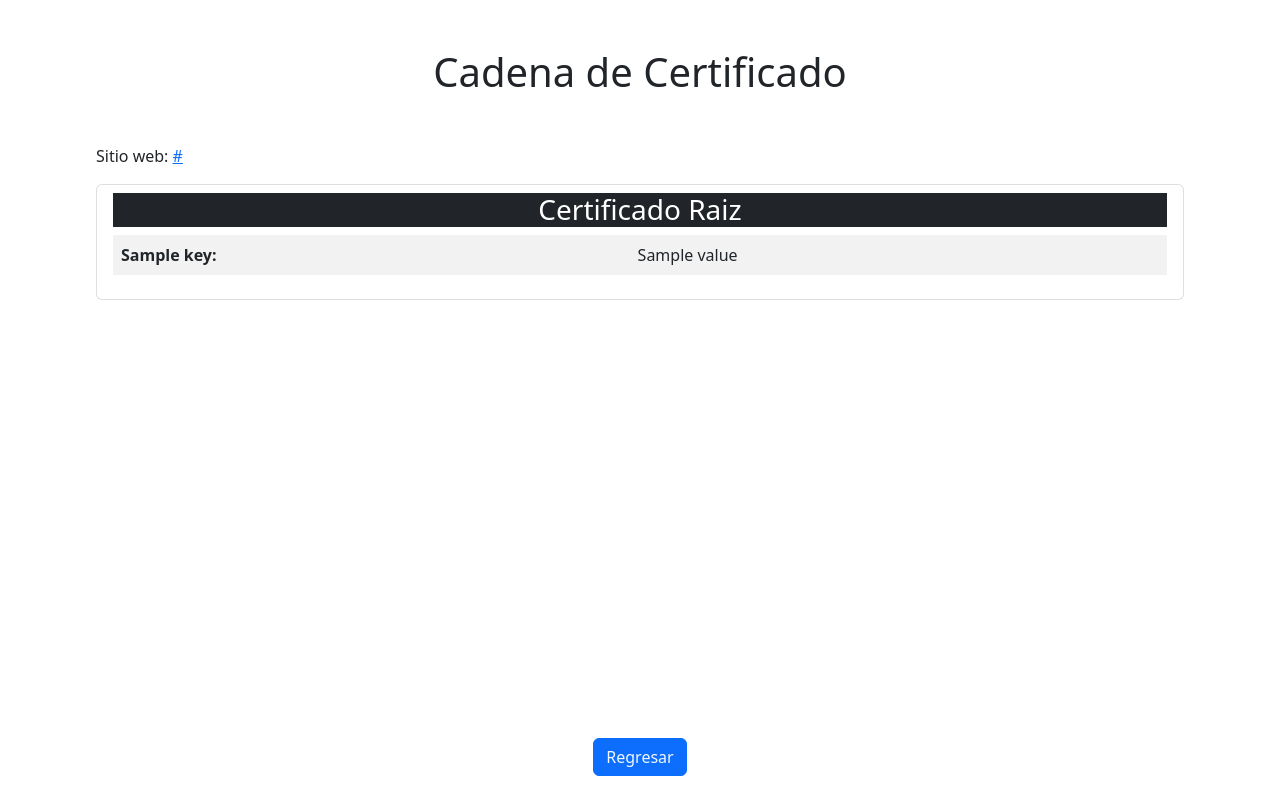
After one commit to Angel-Concha-Layme/certificates-trust-verifier, a Django app: template verifierApp/verifierApp/templates/chain.html in a window 1280 px wide. The commit adds this page. Run offline with Django 4.2, Linux system fonts and the light colour scheme; the template is opened without the code that fills it: most values are stand-ins (such as "Sample title", 1, 10 or a date in 2020); parts of the project's set-up code (start-up, migrations or seed data) failed here and were passed over; some libraries are stand-ins or nearby versions.

Commit message:
get certificate chain

```diff
--- a/verifierApp/verifierApp/src/certificate.py
+++ b/verifierApp/verifierApp/src/certificate.py
@@ -1,6 +1,6 @@
 from oscrypto import tls
 from certvalidator import CertificateValidator, errors
-from verify import get_trust_stores
+from .verify import get_trust_stores
 import re
 
 
@@ -40,7 +40,7 @@ def generate_dict_chain(chain):
     for cert in chain:
         dict_cert = {
             "Subject" : cert.subject.native,
-            "Isuuer" : cert.issuer.native,
+            "Issuer" : cert.issuer.native,
             "Serial Number" : hex(cert.serial_number).upper(),
             "Not Valid Before" : cert.not_valid_before,
             "Not Valid After" : cert.not_valid_after,
--- a/verifierApp/verifierApp/src/verify.py
+++ b/verifierApp/verifierApp/src/verify.py
@@ -43,6 +43,7 @@ def get_file_valid_urls(file_urls):
   '''
   list_file_urls = []
   list_file_colors = []
+  list_file_ids = []
   counter = 1
   for url in file_urls:
     # validación de URL
@@ -51,6 +52,7 @@ def get_file_valid_urls(file_urls):
     # si es válida y existe la URL
     if valid_url == True:
       list_file_urls.insert(0, url)
+      list_file_ids.insert(0, counter)
 
       # Funcion que verifica el nivel de confianza
       lista_browsers_colors = get_results(url)
@@ -59,7 +61,7 @@ def get_file_valid_urls(file_urls):
       # Para mostrar mensajes de error
       print("URL #", counter, " inválida")
     counter += 1
-  return list_file_urls, list_file_colors
+  return list_file_urls, list_file_colors, list_file_ids
 
 def get_name(certificado):
     for i in certificado.subject.get_attributes_for_oid(x509.oid.NameOID.COMMON_NAME):
--- a/verifierApp/verifierApp/templates/base.html
+++ b/verifierApp/verifierApp/templates/base.html
@@ -12,7 +12,7 @@
   <script src="https://ajax.googleapis.com/ajax/libs/jquery/3.6.0/jquery.min.js"></script>
 </head>
 <body>
-  <div class="text-center my-5">
+  <div class="my-5">
     {% block content %}
     {% endblock %}
   </div>
--- /dev/null
+++ b/verifierApp/verifierApp/templates/chain.html
@@ -0,0 +1,48 @@
+{% extends 'base.html' %}
+
+{% load crispy_forms_tags %}
+
+{% block content %}
+
+<h1 class="text-center my-5">Cadena de Certificado</h1>
+
+<div class="mx-5" style="margin-bottom: 5rem;">
+    <p class="mx-5">Sitio web: <a href="{{ url }}" target="_blank">{{url}}</a></p>
+    <ul class="list-group mx-5 mb-5">
+        {% if chain_dict %}
+            {% for cert in chain_dict %}
+                <li class="list-group-item">
+                    {% if forloop.first %}
+                        <h3 class="text-center bg-dark text-white">Certificado Raiz</h3>
+                    {% elif forloop.last %}
+                        <h3 class="text-center bg-dark text-white">Certificado Hijo</h3>
+                    {% else  %}
+                        <h3 class="text-center bg-dark text-white">Certificado Intermedio</h3>
+                    {% endif %}
+
+                    <table class="table table-borderless table-striped">
+                        {% for key, value in cert.items %}
+                            <tr>
+                                <td><b>{{key}}:</b></td>
+                                {% if key == "Subject" or key == "Issuer"%}
+                                    <td>
+                                    {% for k,d in value.items %}
+                                        <li><b>{{k}}:</b> {{d}}</li>
+                                    {% endfor %}
+                                    </td>
+                                {% else %}
+                                    <td>{{value}}</td>
+                                {% endif %}
+                            </tr>
+                        {% endfor %}
+                    </table>
+                </li>
+            {% endfor %}
+        {% endif %}
+    </ul>
+</div>
+
+<footer class="pt-3">
+  <button class="btn btn-primary mb-4"><a href="{% url 'index' %}" style="text-decoration: none; color: aliceblue;">Regresar</a></button>
+</footer>
+{% endblock %}
--- a/verifierApp/verifierApp/urls.py
+++ b/verifierApp/verifierApp/urls.py
@@ -25,4 +25,5 @@ urlpatterns = [
     path('google_trust_Store/', views.google_trust_Store,name='google_trust_Store'),
     path('microsoft_trust_Store/',views.microsoft_trust_Store,name='microsoft_trust_Store'),
     path('mozilla_trust_Store/',views.mozilla_trust_Store,name='mozilla_trust_Store'),
+    path('certificate_chain/<int:id>/',views.certificate_chain,name='certificate_chain'),
 ]
```
Also changed, not shown: verifierApp/verifierApp/templates/form.html (+8 -1 lines), verifierApp/verifierApp/views.py (+22 -4 lines).
